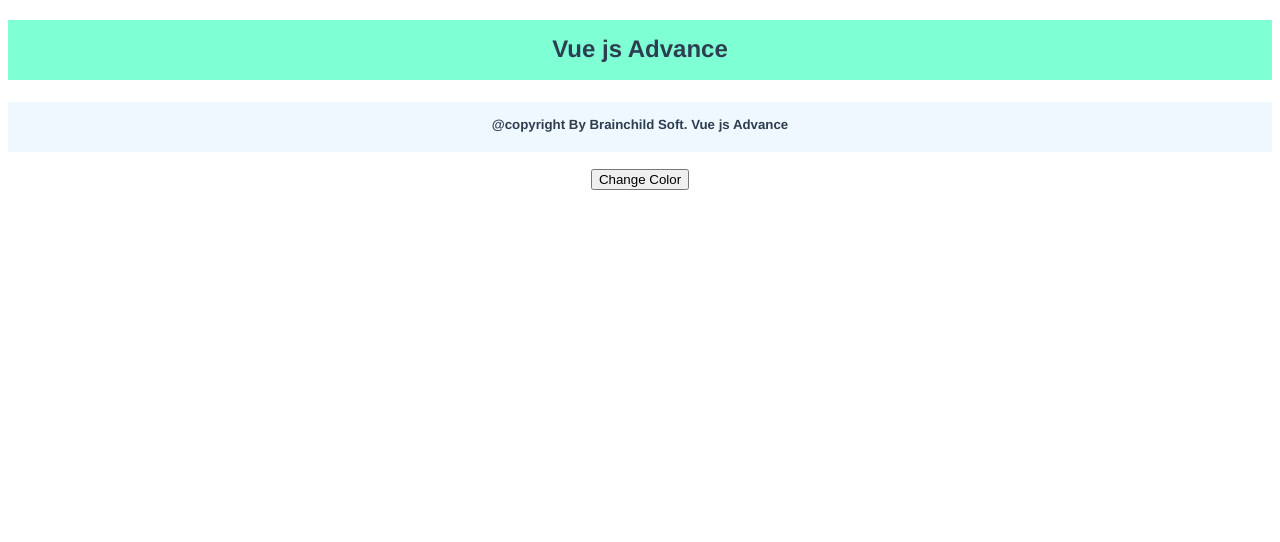
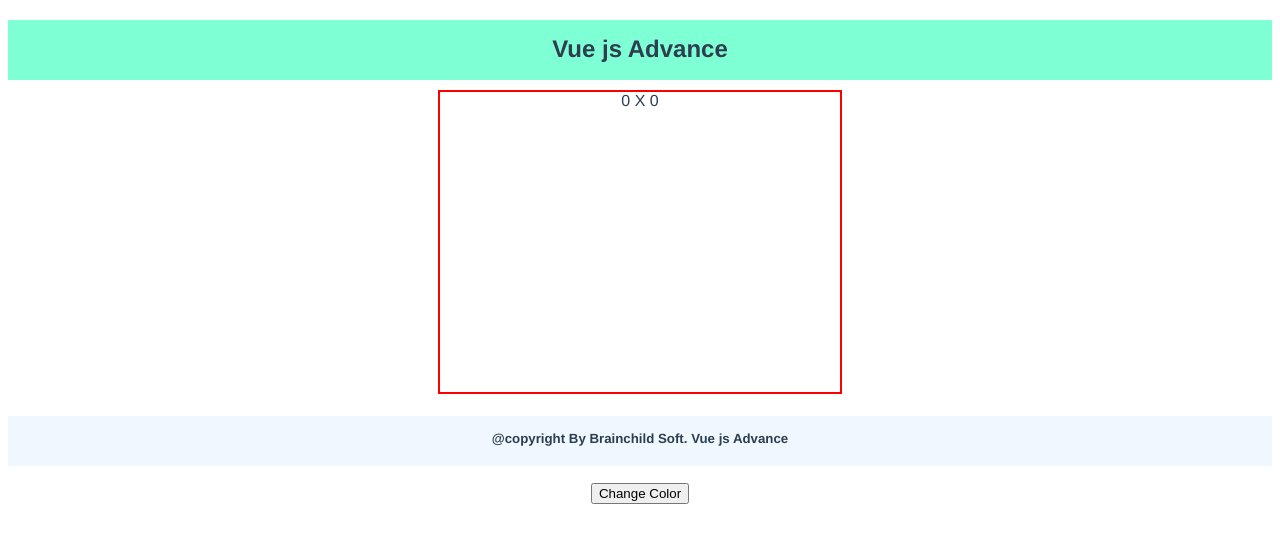
Before and after one commit to LaravelDevBose/core-vueJs, a Vue app: page / in a window 1280 px wide. Shown: the top 542 px of the page. Built offline with nearby package versions, Linux system fonts and the light colour scheme.

Commit message:
Vue Life cycle hocks

```diff
--- a/src/components/AppBody.vue
+++ b/src/components/AppBody.vue
@@ -1,15 +1,52 @@
 <template>
-    <div id="body">
-
+    <div id="body" v-on:mousemove="getOrigin">
+        <span>{{ x }} X {{ y }}</span>
     </div>
 </template>
 
 <script>
     export default {
-        name: "AppBody"
+        name: "AppBody",
+        data(){
+            return{
+                x:0,
+                y:0,
+            }
+        },
+        beforeCreate() {
+            alert('before create')
+        },
+        created() {
+            alert('created');
+        },
+        beforeMount() {
+            alert('before Mounted')
+        },
+        mounted() {
+            alert('Mounted');
+        },
+        beforeUpdate() {
+            alert('before update');
+        },
+        updated() {
+
+            alert('updated');
+        },
+        methods:{
+            getOrigin(event){
+                this.x= event.offsetX;
+                this.y = event.offsetY;
+            }
+        }
+
     }
 </script>
 
 <style scoped>
-
+#body{
+    height: 300px;
+    width: 400px;
+    margin: 10px auto;
+    border: 2px solid red;
+}
 </style>
```
